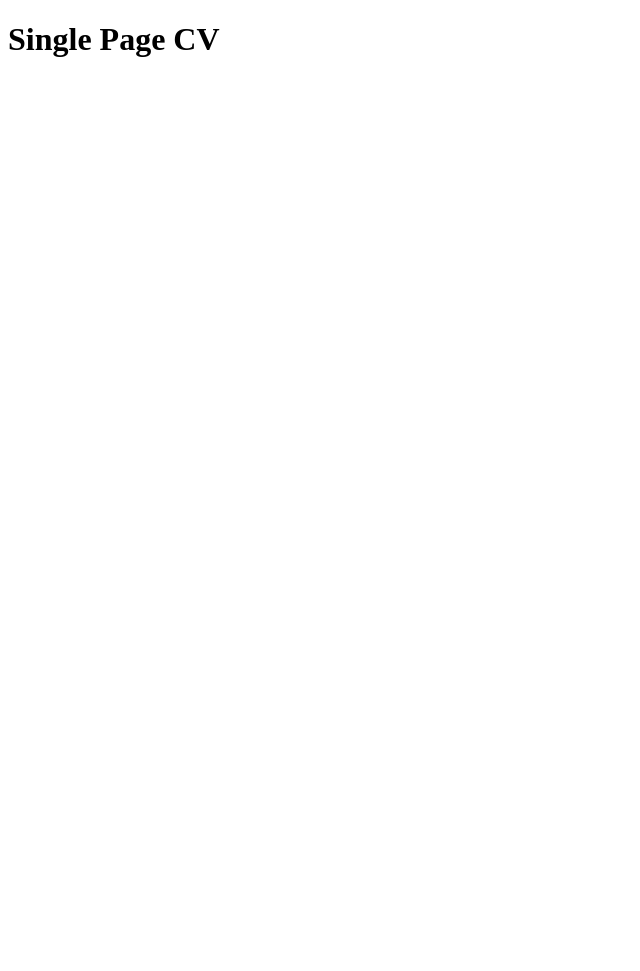
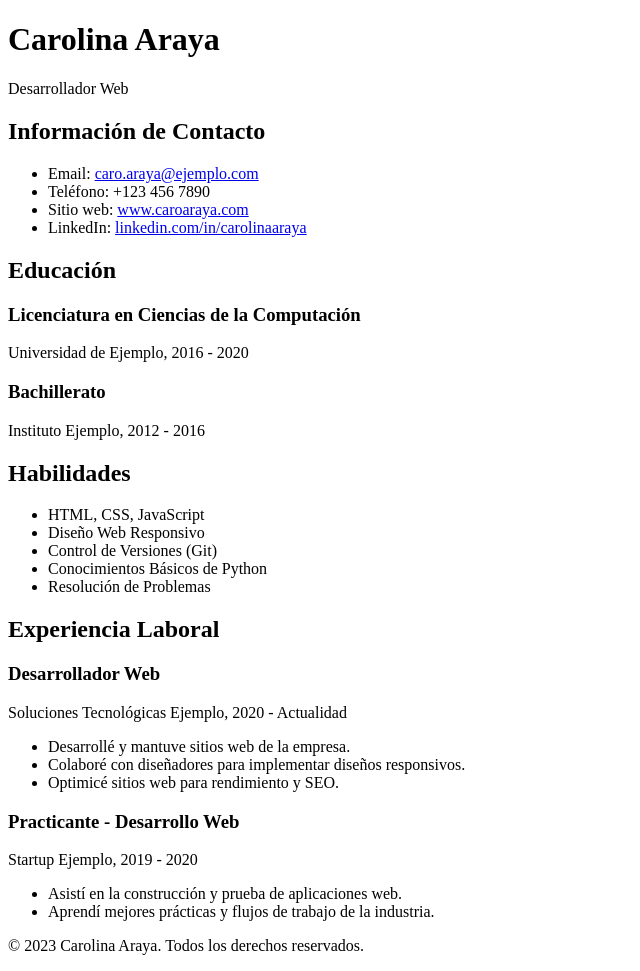
Before and after one commit to CaroMokka/roadmap-sh-front, a plain HTML site: page Single-Page/index.html in a window 1280 px wide. Shown: the whole page, without its empty margins (0-640 px from the left). Before the commit the page ends 800 px from the top, so only its background shows below. Drawn offline with Linux system fonts and the light colour scheme.

Commit message:
Add: html basic

```diff
--- a/Single-Page/index.html
+++ b/Single-Page/index.html
@@ -1,12 +1,87 @@
 <!DOCTYPE html>
-<html lang="en">
+<html lang="es">
 <head>
     <meta charset="UTF-8">
-    <meta http-equiv="X-UA-Compatible" content="IE=edge">
     <meta name="viewport" content="width=device-width, initial-scale=1.0">
-    <title>Single-Page CV</title>
+    <title>Carolina Araya - Currículum Vitae</title>
+
+    <!-- Metaetiquetas SEO -->
+    <meta name="description" content="Currículum Vitae de Carolina Araya - Desarrollador web apasionado con experiencia en HTML, CSS y JavaScript.">
+    <meta name="keywords" content="CV, Currículum Vitae, Carolina Araya, Desarrollador Web, HTML, CSS, JavaScript">
+    <meta name="author" content="Carolina Araya">
+
+    <!-- Etiquetas Open Graph (OG) -->
+    <meta property="og:title" content="Carolina Araya - Currículum Vitae">
+    <meta property="og:description" content="Currículum Vitae de Carolina Araya - Desarrollador web apasionado con experiencia en HTML, CSS y JavaScript.">
+    <meta property="og:type" content="website">
+    <meta property="og:url" content="https://www.carolinaraya.com/cv">
+    <meta property="og:image" content="https://www.carolinaraya.com/images/carolinaraya.jpg">
+
+    <!-- Favicon -->
+    <link rel="apple-touch-icon" sizes="72x72" href="/roadmap-sh-front/Single-Page/apple-icon-72x72.png">
 </head>
 <body>
-    <h1>Single Page CV</h1>
+    <header>
+        <h1>Carolina Araya</h1>
+        <p>Desarrollador Web</p>
+    </header>
+
+    <section>
+        <h2>Información de Contacto</h2>
+        <ul>
+            <li>Email: <a href="mailto:caro.araya@ejemplo.com">caro.araya@ejemplo.com</a></li>
+            <li>Teléfono: +123 456 7890</li>
+            <li>Sitio web: <a href="https://www.caroAraya.com">www.caroaraya.com</a></li>
+            <li>LinkedIn: <a href="https://www.linkedin.com/in/carolinaaraya">linkedin.com/in/carolinaaraya</a></li>
+        </ul>
+    </section>
+
+    <section>
+        <h2>Educación</h2>
+        <article>
+            <h3>Licenciatura en Ciencias de la Computación</h3>
+            <p>Universidad de Ejemplo, 2016 - 2020</p>
+        </article>
+        <article>
+            <h3>Bachillerato</h3>
+            <p>Instituto Ejemplo, 2012 - 2016</p>
+        </article>
+    </section>
+
+    <section>
+        <h2>Habilidades</h2>
+        <ul>
+            <li>HTML, CSS, JavaScript</li>
+            <li>Diseño Web Responsivo</li>
+            <li>Control de Versiones (Git)</li>
+            <li>Conocimientos Básicos de Python</li>
+            <li>Resolución de Problemas</li>
+        </ul>
+    </section>
+
+    <section>
+        <h2>Experiencia Laboral</h2>
+        <article>
+            <h3>Desarrollador Web</h3>
+            <p>Soluciones Tecnológicas Ejemplo, 2020 - Actualidad</p>
+            <ul>
+                <li>Desarrollé y mantuve sitios web de la empresa.</li>
+                <li>Colaboré con diseñadores para implementar diseños responsivos.</li>
+                <li>Optimicé sitios web para rendimiento y SEO.</li>
+            </ul>
+        </article>
+        <article>
+            <h3>Practicante - Desarrollo Web</h3>
+            <p>Startup Ejemplo, 2019 - 2020</p>
+            <ul>
+                <li>Asistí en la construcción y prueba de aplicaciones web.</li>
+                <li>Aprendí mejores prácticas y flujos de trabajo de la industria.</li>
+            </ul>
+        </article>
+    </section>
+
+    <footer>
+        <p>&copy; 2023 Carolina Araya. Todos los derechos reservados.</p>
+    </footer>
 </body>
 </html>
```
Also changed, not shown: Single-Page/apple-icon-72x72.png (added).
